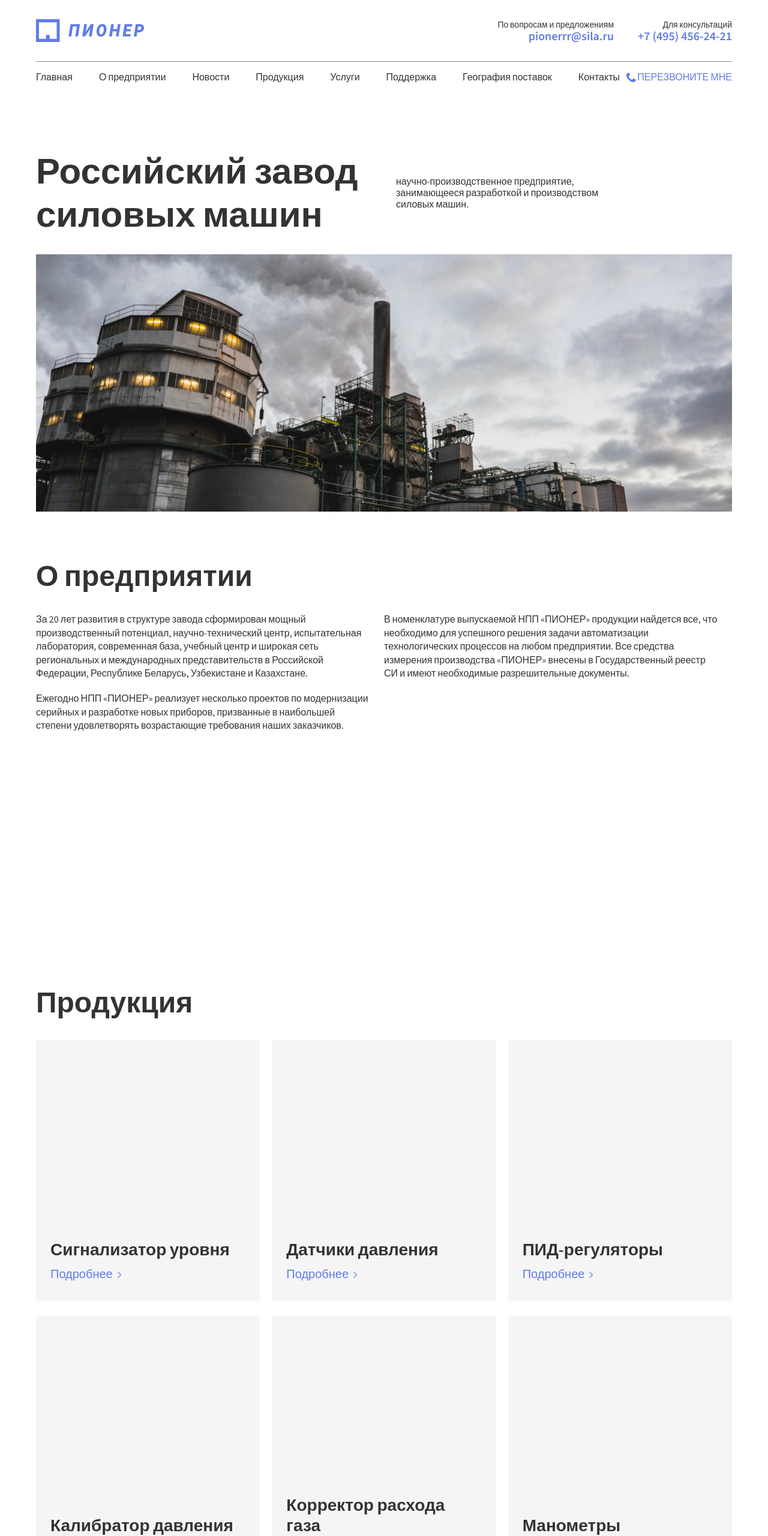
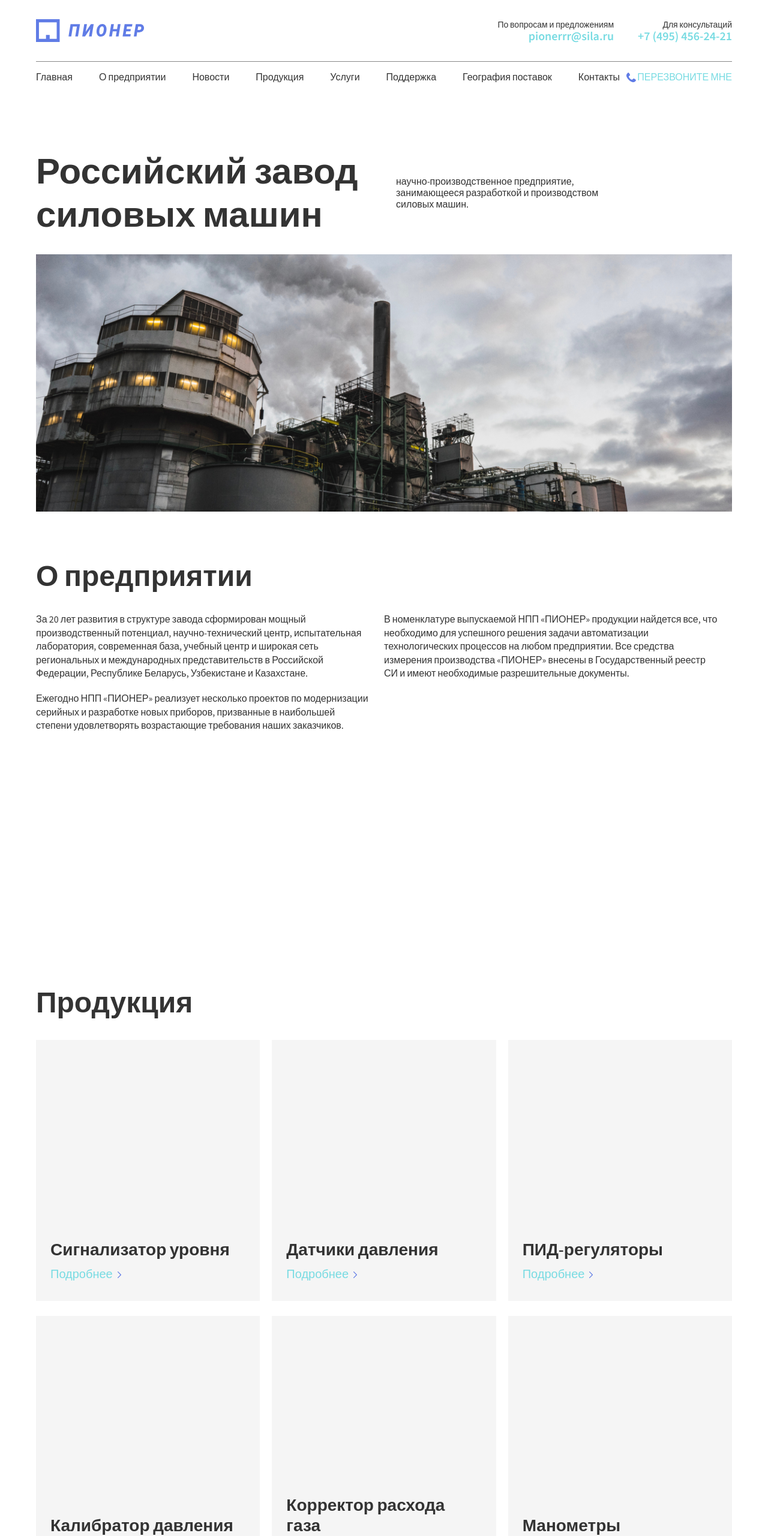
Before and after one commit to VinicolorLilium/Piomer, a plain HTML site: page index.html in a window 1280 px wide. Shown: the top 2561 px of the page at 60% size. Drawn offline with nearby package versions, Linux system fonts and the light colour scheme.

Commit message:
Add files via upload

```diff
--- a/css/style.css
+++ b/css/style.css
@@ -157,7 +157,7 @@ ul {
   font-size: 14px;
 }
 .header-contact__link {
-  color: #607CE6;
+  color: #78DBE2;
   font-size: 20px;
   font-weight: 600;
 }
@@ -179,7 +179,7 @@ ul {
   margin-bottom: 15px;
 }
 .header-content__contact {
-  color: #607CE6;
+  color: #78DBE2;
   text-transform: uppercase;
   position: relative;
   margin: 0 0 0 20px;
@@ -320,7 +320,7 @@ ul {
   font-size: 20px;
   font-weight: 400;
   line-height: 120%;
-  color: #607CE6;
+  color: #78DBE2;
   display: inline-block;
   position: relative;
 }
@@ -418,7 +418,7 @@ ul {
           align-items: center;
 }
 .news-card__link {
-  color: #607CE6;
+  color: #78DBE2;
   font-weight: 600;
   line-height: 120%;
 }
```
